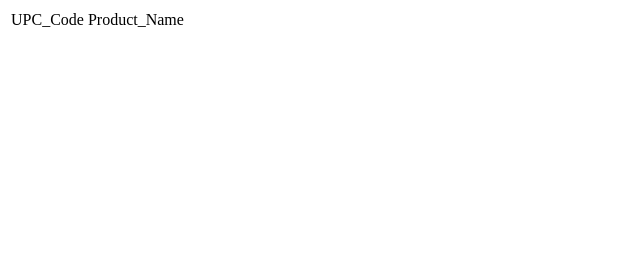
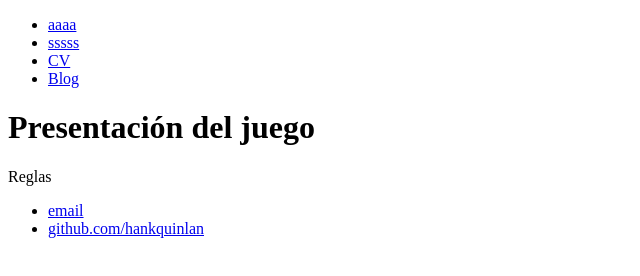
Before and after one commit to Josefina-Arias/proyecto.github.io, a plain HTML site: page index.html in a window 1280 px wide. Shown: the whole page, without its empty margins (0-640 px from the left). Drawn offline with Linux system fonts and the light colour scheme.

Commit message:
Update index.html

```diff
--- a/index.html
+++ b/index.html
@@ -1,18 +1,28 @@
-<table id="producttable">
-  <thead>
-    <tr>
-      <td>UPC_Code</td>
-      <td>Product_Name</td>
-    </tr>
-  </thead>
-  <tbody>
-    <!-- datos opcionales pueden incluirse aquí opcionalmente -->
-  </tbody>
-</table>
-
-<template id="productrow">
-  <tr>
-    <td class="record"></td>
-    <td></td>
-  </tr>
-</template>
+<!DOCTYPE html>
+<html>
+	<head>
+		<title>Pascal</title>
+	</head>
+	<body>
+		<nav>
+    		<ul>
+        		<li><a href="/">aaaa</a></li>
+	        	<li><a href="/about">sssss</a></li>
+        		<li><a href="/cv">CV</a></li>
+        		<li><a href="/blog">Blog</a></li>
+    		</ul>
+		</nav>
+		<div class="container">
+    		<div class="blurb">
+        		<h1>Presentación del juego</h1>
+				<p>Reglas</a></p>
+    		</div><!-- /.blurb -->
+		</div><!-- /.container -->
+		<footer>
+    		<ul>
+        		<li><a href="mailto:hankquinlanhub@gmail.com">email</a></li>
+        		<li><a href="https://github.com/hankquinlan">github.com/hankquinlan</a></li>
+			</ul>
+		</footer>
+	</body>
+</html>
```
